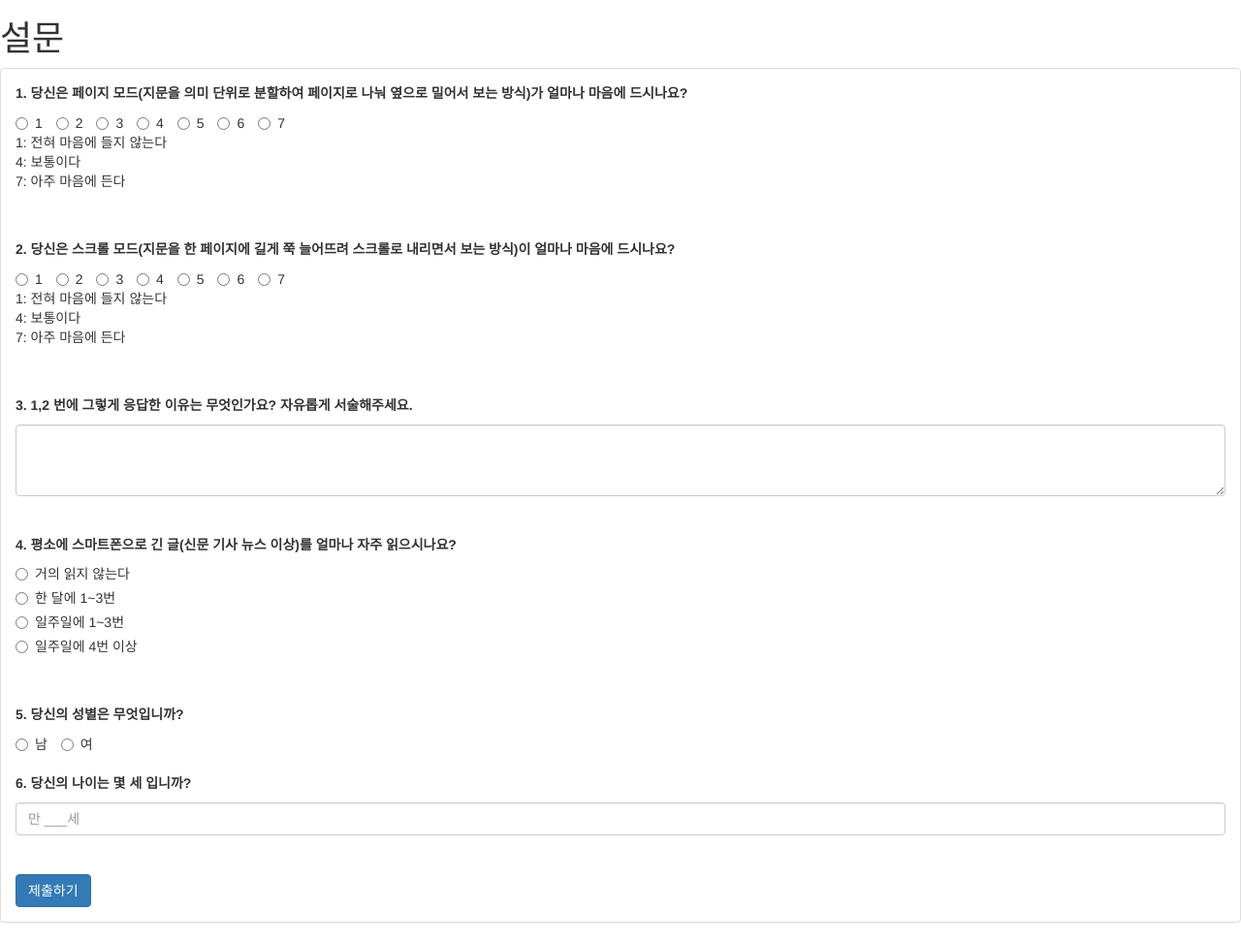
After one commit to lumiamitie/reading_test, a Flask app: page /survey in a window 1280 px wide. The commit adds this page. Shown: the whole page at 97% size. Run offline with Flask 2, Linux system fonts and the light colour scheme; some libraries are stand-ins or nearby versions.

Commit message:
설문 페이지 및 실험종료 페이지 추가

```diff
--- a/app/templates/exp_outro.html
+++ b/app/templates/exp_outro.html
@@ -11,7 +11,7 @@
 
 		<br />
 		<p>
-			<button type="button" class="btn btn-primary" onclick="location.href='/'">설문하기</button>
+			<button type="button" class="btn btn-primary" onclick="location.href='/survey'">설문하기</button>
 		</p>
 	</div>
 </div>
--- /dev/null
+++ b/app/templates/survey.html
@@ -0,0 +1,128 @@
+{% extends 'base.html' %}
+
+{% block content %}
+
+<h1>설문</h1>
+
+<div class="panel panel-default">
+    <div class="panel-body">
+
+        <form method="POST">
+            <p><b>1. 당신은 페이지 모드(지문을 의미 단위로 분할하여 페이지로 나눠 옆으로 밀어서 보는 방식)가 얼마나 마음에 드시나요?</b></p>
+
+            <label class="radio-inline">
+              <input type="radio" name="survey01" id="surveyRadio01-1" value="1"> 1
+            </label>
+            <label class="radio-inline">
+              <input type="radio" name="survey01" id="surveyRadio01-2" value="2"> 2
+            </label>
+            <label class="radio-inline">
+              <input type="radio" name="survey01" id="surveyRadio01-3" value="3"> 3
+            </label>
+            <label class="radio-inline">
+              <input type="radio" name="survey01" id="surveyRadio01-4" value="4"> 4
+            </label>
+            <label class="radio-inline">
+              <input type="radio" name="survey01" id="surveyRadio01-5" value="5"> 5
+            </label>
+            <label class="radio-inline">
+              <input type="radio" name="survey01" id="surveyRadio01-6" value="6"> 6
+            </label>
+            <label class="radio-inline">
+              <input type="radio" name="survey01" id="surveyRadio01-7" value="7"> 7
+            </label>
+            <p>1: 전혀 마음에 들지 않는다<br />
+            4: 보통이다<br />
+            7: 아주 마음에 든다</p>
+
+
+            <br />
+            <br />
+
+            <p><b>2. 당신은 스크롤 모드(지문을 한 페이지에 길게 쭉 늘어뜨려 스크롤로 내리면서 보는 방식)이 얼마나 마음에 드시나요?</b></p>
+                <label class="radio-inline">
+                  <input type="radio" name="survey02" id="surveyRadio02-1" value="1"> 1
+                </label>
+                <label class="radio-inline">
+                  <input type="radio" name="survey02" id="surveyRadio02-2" value="2"> 2
+                </label>
+                <label class="radio-inline">
+                  <input type="radio" name="survey02" id="surveyRadio02-3" value="3"> 3
+                </label>
+                <label class="radio-inline">
+                  <input type="radio" name="survey02" id="surveyRadio02-4" value="4"> 4
+                </label>
+                <label class="radio-inline">
+                  <input type="radio" name="survey02" id="surveyRadio02-5" value="5"> 5
+                </label>
+                <label class="radio-inline">
+                  <input type="radio" name="survey02" id="surveyRadio02-6" value="6"> 6
+                </label>
+                <label class="radio-inline">
+                  <input type="radio" name="survey02" id="surveyRadio02-7" value="7"> 7
+                </label>
+                <p>1: 전혀 마음에 들지 않는다<br />
+                4: 보통이다<br />
+                7: 아주 마음에 든다</p>
+
+            <br />
+            <br />
+
+            <p><b>3. 1,2 번에 그렇게 응답한 이유는 무엇인가요? 자유롭게 서술해주세요.</b></p>
+                <textarea class="form-control" rows="3" name="survey03"></textarea>
+
+            <br />
+            <br />
+
+            <p><b>4. 평소에 스마트폰으로 긴 글(신문 기사 뉴스 이상)를 얼마나 자주 읽으시나요?</b></p>
+                <div class="radio">
+                  <label>
+                    <input type="radio" name="survey04" id="surveyRadio04-1" value="1">
+                    거의 읽지 않는다
+                  </label>
+                </div>
+                <div class="radio">
+                  <label>
+                    <input type="radio" name="survey04" id="surveyRadio04-2" value="2">
+                    한 달에 1~3번
+                  </label>
+                </div>
+                <div class="radio">
+                  <label>
+                    <input type="radio" name="survey04" id="surveyRadio04-3" value="3">
+                    일주일에 1~3번
+                  </label>
+                </div>
+                <div class="radio">
+                  <label>
+                    <input type="radio" name="survey04" id="surveyRadio04-4" value="4">
+                    일주일에 4번 이상
+                  </label>
+                </div>
+
+            <br />
+            <br />
+
+            <p><b>5. 당신의 성별은 무엇입니까?</b></p>
+                <label class="radio-inline">
+                  <input type="radio" name="survey05" id="surveyRadio05-1" value="M"> 남
+                </label>
+                <label class="radio-inline">
+                  <input type="radio" name="survey05" id="surveyRadio05-2" value="W"> 여
+                </label>
+
+            <br />
+            <br />
+
+            <p><b>6. 당신의 나이는 몇 세 입니까?</b></p>
+                <input type="number" class="form-control" placeholder="만 ___세" name="survey06">
+
+            <br />
+            <br />
+
+            <button type="submit" class="btn btn-primary">제출하기</button>
+        </form>
+
+    </div>
+</div>
+{% endblock %}
--- a/app/views.py
+++ b/app/views.py
@@ -1,4 +1,4 @@
-from flask import render_template, redirect, url_for
+from flask import render_template, redirect, url_for, request
 from app import app
 
 @app.route('/')
@@ -238,8 +238,22 @@ def exp4_a3_scroll():
     next_page = '/exp4/outro'
     return render_template('a3_scroll.html', next_page=next_page)
 
-# 실험3 outro
+# 실험4 outro
 @app.route('/exp4/outro')
 def exp4_outro():
     test_no = 4
     return render_template('exp_outro.html', test_no=test_no)
+
+
+
+# 설문 페이지
+@app.route('/survey', methods = ['GET', 'POST'])
+def survey():
+    if request.method == 'POST':
+        return redirect(url_for('complete'))
+    return render_template('survey.html')
+
+# 실험종료 페이지
+@app.route('/complete')
+def complete():
+    return render_template('complete.html')
```
Also changed, not shown: app/templates/complete.html (added, +14 -0 lines).
